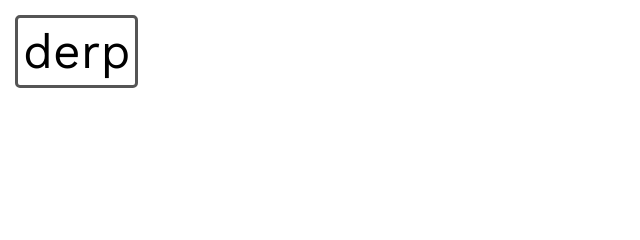
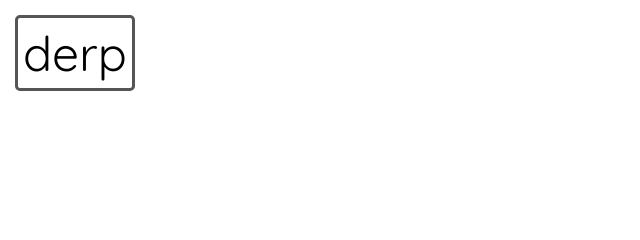
Before and after one commit to craser/eventlogger, a plain HTML site: page index.html in a window 1280 px wide. Shown: the top 240 px of the page, 0-640 px from the left. Drawn offline with nearby package versions, Linux system fonts and the light colour scheme.

Commit message:
master - factored out data store

```diff
--- a/index.css
+++ b/index.css
@@ -1,5 +1,7 @@
+@import url('https://fonts.googleapis.com/css?family=Quicksand');
+
 body {
-    font-family: 'Work Sans', sans-serif;
+    font-family: 'Quicksand', sans-serif;
     font-size: 3em;
 }
 
--- a/index.html
+++ b/index.html
@@ -2,7 +2,6 @@
     <head>
         <script src="https://ajax.googleapis.com/ajax/libs/jquery/3.3.1/jquery.min.js"></script>
         <script src="index.js"> </script>
-        <link href="https://fonts.googleapis.com/css?family=Work+Sans" rel="stylesheet">
         <link rel="stylesheet" href="index.css" />
     </head>
     <body>
--- a/index.js
+++ b/index.js
@@ -1,3 +1,7 @@
+function EventType(name) {
+    this.name = name;
+}
+
 function Event(name, magnitude) {
     this.name = name;
     this.magnitude = magnitude;
@@ -72,16 +76,32 @@ function EventAdder(div, container) {
     };
 }
 
+function DataStore() {
+    var types = [new EventType('derp')];
+
+    this.getEventTypes = function() {
+        return types;
+    };
+
+    this.createEventType = function(type) {
+        console.log("createing type: " + type);
+        types.push(type);
+    };
+
+    this.createEvent = function(event) {
+        console.log("creating event: " + event);
+    };
+}
+
 function EventContainer(container) {
-    var events = [new Event('derp')];
+    var store = new DataStore();
     var adder = new EventAdder(container, this);
     var magSelector = new MagnitudeSelector(container, this);
     var addButton = $(container).find("#add-button");
     var list = $(container).find('#events-list');
 
-    this.addEvent = function(event) {
-        console.log("pushing: " + event);
-        events.push(event);
+    this.addEvent = function(type) {
+        store.createEventType(type);
         render();
     };
 
@@ -92,15 +112,15 @@ function EventContainer(container) {
 
     function render() {
         list.html('');
-        events.forEach(function(event) {
-            console.log('event: ' + event);
+        store.getEventTypes().forEach(function(type) {
+            console.log('rendering event type: ' + type);
             list.append($('<div>')
                         .addClass('event-type')
-                        .html(event.name)
+                        .html(type.name)
                         .click(function() {
-                            magSelector.select(event.name, function(mag) {
-                                var logged = new Event(event.name, mag);
-                                console.log(logged);
+                            magSelector.select(type.name, function(mag) {
+                                var event = new Event(type.name, mag);
+                                store.createEvent(event);
                             })
                         })
                        );
```
